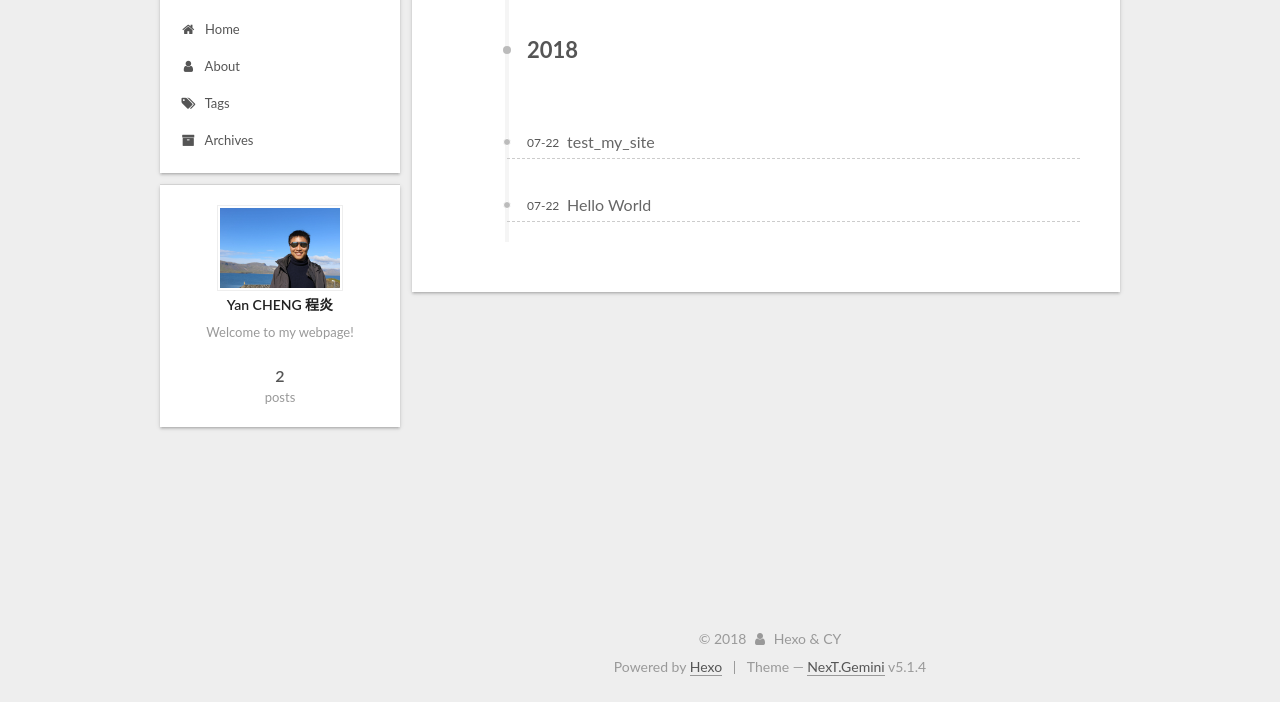
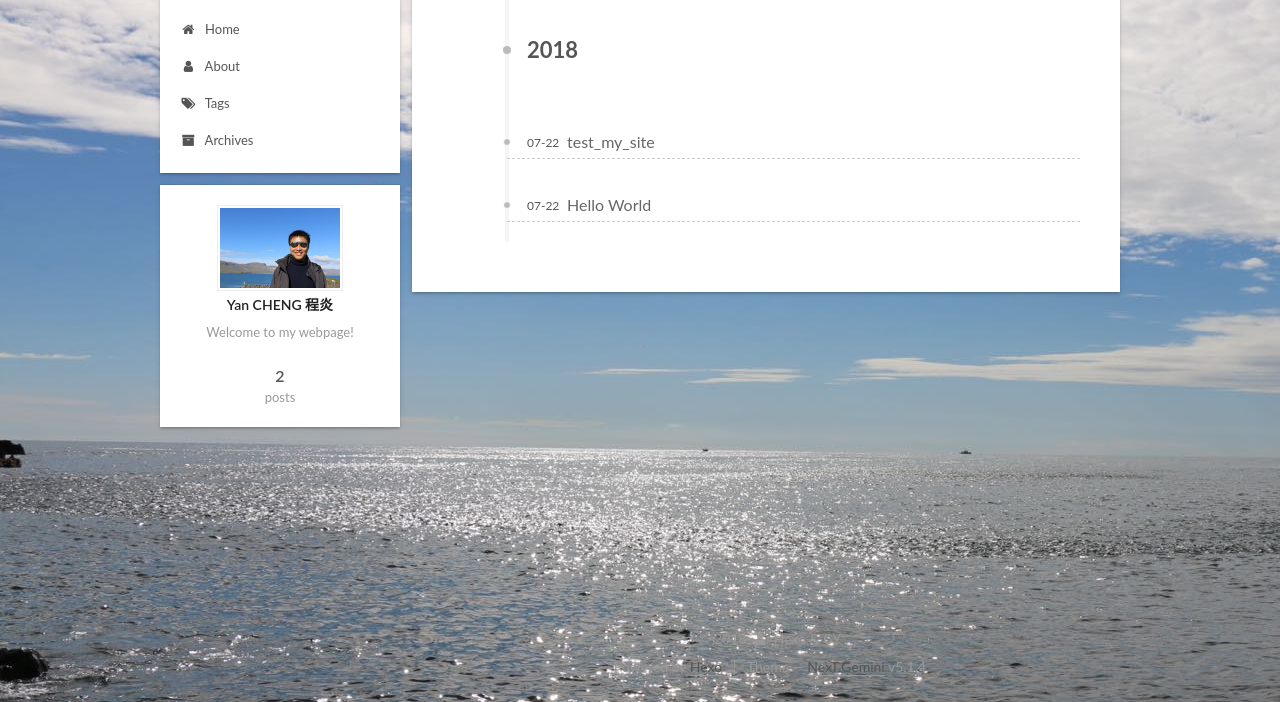
Before and after one commit to thupkucheng/thupkucheng.github.io, a plain HTML site: page archives/index.html in a window 1280 px wide. Shown: the part 98-800 px from the top of the page. Drawn offline with Linux system fonts and the light colour scheme.

Commit message:
Site updated: 2018-07-23 18:30:28

```diff
--- a/css/main.css
+++ b/css/main.css
@@ -1823,7 +1823,7 @@ pre .javascript .function {
   width: 4px;
   height: 4px;
   border-radius: 50%;
-  background: #af98ff;
+  background: #ff1677;
 }
 .links-of-blogroll {
   font-size: 13px;
@@ -3121,3 +3121,7 @@ pre .javascript .function {
     margin: 8px 0 0;
   }
 }
+body {
+  background: url("/images/background.jpg");
+  background-attachment: fixed;
+}
```
Also changed, not shown: images/background.jpg (added).
